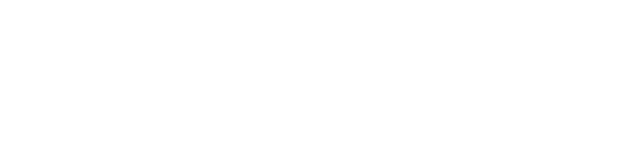
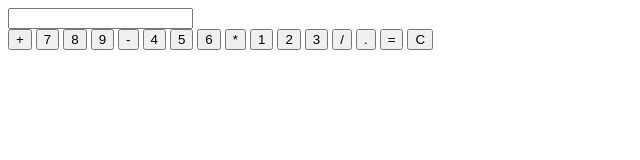
Before and after one commit to noobsterdev/The-Calculator, a plain HTML site: page index.html in a window 1280 px wide. Shown: the whole page, without its empty margins (0-640 px from the left). Drawn offline with Linux system fonts and the light colour scheme.

Commit message:
HTML setup

```diff
--- a/index.html
+++ b/index.html
@@ -6,6 +6,29 @@
     <title>Document</title>
 </head>
 <body>
+    <div id="calculator">
+        <input id="display" readonly>
+        <div id="keys">
+            <button onclick="appendToDisplay('+')">+</button>
+            <button onclick="appendToDisplay('+')">7</button>
+            <button onclick="appendToDisplay('+')">8</button>
+            <button onclick="appendToDisplay('+')">9</button>
+            <button onclick="appendToDisplay('+')">-</button>
+            <button onclick="appendToDisplay('+')">4</button>
+            <button onclick="appendToDisplay('+')">5</button>
+            <button onclick="appendToDisplay('+')">6</button>
+            <button onclick="appendToDisplay('+')">*</button>
+            <button onclick="appendToDisplay('+')">1</button>
+            <button onclick="appendToDisplay('+')">2</button>
+            <button onclick="appendToDisplay('+')">3</button>
+            <button onclick="appendToDisplay('+')">/</button>
+            <button onclick="appendToDisplay('+')">.</button>
+            <button onclick="calculate()">=</button>
+            <button onclick="clearDisplay()">C</button>
+        </div>
+
+        </input>
+    </div>
 
 </body>
 </html>
```
